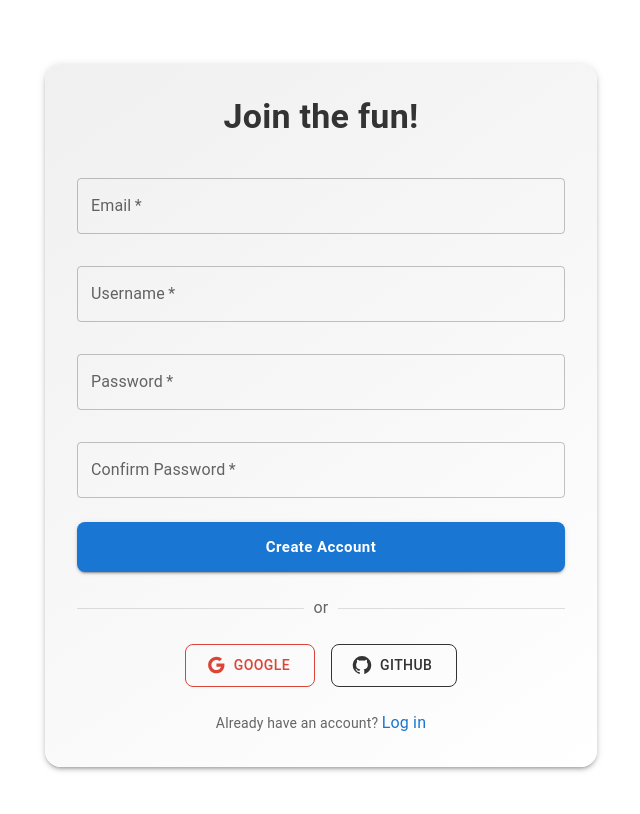
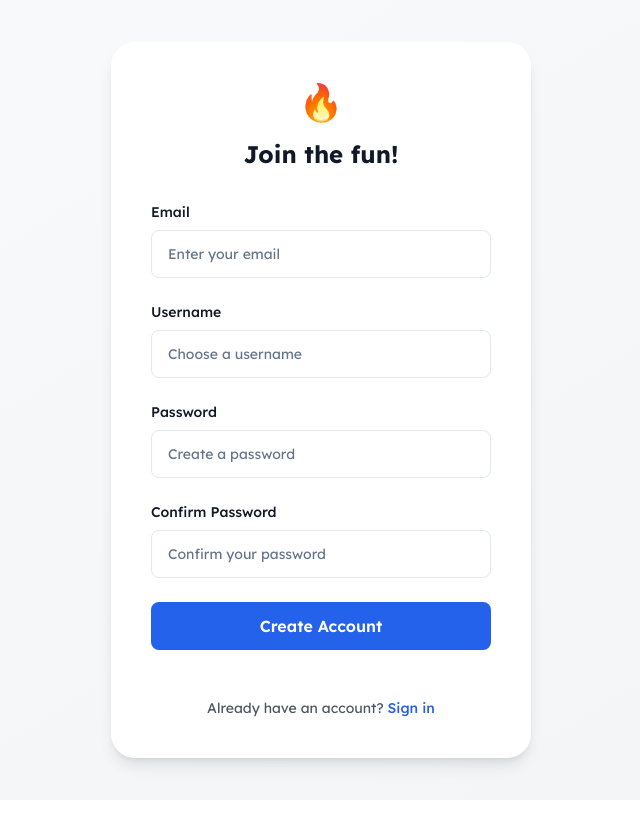
Before and after one commit to sablexis/hotseat, a Next.js app: page /Register in a window 1280 px wide. Shown: the top 814 px of the page, without its empty margins (319-959 px from the left). Built offline with nearby package versions, Linux system fonts and the light colour scheme; a web font is replaced by a local one.

Commit message:
:construction: reg page lookng good and sign in, i might have to see if everything is working

```diff
--- a/src/app/Register/page.jsx
+++ b/src/app/Register/page.jsx
@@ -1,4 +1,4 @@
-import RegisterForm from "@/components/RegisterForm";
+
 import styles from './styles.module.css'
 import RegisterPage from "@/components/RegisterPageComponent";
 
--- a/src/app/api/getDecks/userDeckRouter.js
+++ b/src/app/api/getDecks/userDeckRouter.js
@@ -1,11 +1,8 @@
-import NextAuth from "next-auth";
-import { NextResponse } from "next/server";
-import {options} from "./options";
 const express = require('express');
 const router = express.Router();
 // schema models
 const Deck = require('../models/Decks');
-const User = require('./models/User');
+const User = require('../../models/User');
 
 router.post('/add-question', async (req, res) => {
   // Implementation from the previous response
--- a/src/app/api/register/route.js
+++ b/src/app/api/register/route.js
@@ -1,42 +1,53 @@
 import User from "@/app/models/User";
 import { NextResponse } from "next/server";
 import bcrypt from "bcryptjs";
+import dbConnect from "@/lib/db";
 
 export async function POST(req){
     try{
+        // Connect to database
+        await dbConnect();
+
         const body = await req.json();
-        const userData = body.formData
+        const userData = body.formData;
 
-        //confirm existence
-        if(!userData?.email || !userData.password){
-            return NextResponse.json({message: "All fields required", err}, {status: 400});
+        // Confirm all required fields exist
+        if(!userData?.email || !userData?.username || !userData?.password){
+            return NextResponse.json({message: "Email, username, and password are required"}, {status: 400});
         }
 
-        //check duplicates
-        const duplicates = await User.findOne({email: userData.email})
+        // Check for duplicate email or username
+        const duplicate = await User.findOne({
+            $or: [
+                { email: userData.email },
+                { username: userData.username }
+            ]
+        })
             .lean()
             .exec();
 
-        if (duplicates){
+        if (duplicate){
+            const field = duplicate.email === userData.email ? "Email" : "Username";
             return NextResponse.json({
-                message: "Duplicate Email"},
+                message: `${field} already exists`},
                 {status: 409}
             );
         }
 
-        const hashPassword = await bcrypt.hash(userData.password, 10)
+        // Hash password
+        const hashPassword = await bcrypt.hash(userData.password, 10);
         userData.password = hashPassword;
 
-        await User.create(userData)
+        // Create user
+        await User.create(userData);
         return NextResponse.json({
-            message: "User Created"},
+            message: "User created successfully"},
             {status: 201}
         );
 
-
     }catch(error){
-        console.log(error)
-        return NextResponse().json({message: "Error", err}, {status: 500});
+        console.log(error);
+        return NextResponse.json({message: "Error creating user", error: error.message}, {status: 500});
     }
 
 }
--- a/src/app/models/User.js
+++ b/src/app/models/User.js
@@ -1,24 +1,43 @@
-const mongoose = require('mongoose');
+import mongoose from 'mongoose';
 
+const userSchema = new mongoose.Schema({
+  email: {
+    type: String,
+    required: [true, 'Email is required'],
+    unique: true,
+    trim: true,
+    lowercase: true,
+  },
+  username: {
+    type: String,
+    required: [true, 'Username is required'],
+    unique: true,
+    trim: true,
+    minLength: [3, 'Username must be at least 3 characters long'],
+  },
+  password: {
+    type: String,
+    required: [true, 'Password is required'],
+  },
+  name: {
+    type: String,
+  },
+  decks: [{
+    type: mongoose.Schema.Types.ObjectId,
+    ref: 'Decks'
+  }]
+}, {
+  timestamps: true,
+});
 
+// Prevent password from being sent to client
+userSchema.set('toJSON', {
+  transform: function(doc, ret) {
+    delete ret.password;
+    return ret;
+  }
+});
 
+const User = mongoose.models.User || mongoose.model('User', userSchema);
 
-    const userSchema = new mongoose.Schema({
-        name: String,
-        email: String,
-        password: String,
-    },{
-        timestamps: true,
-        decks: [{type: mongoose.Schema.Types.ObjectID, ref: 'Decks'}]
-    }
-    );
-    // use `await mongoose.connect('mongodb://user:password@127.0.0.1:27017/test');` if your database has auth enabled
-    export default mongoose.models.User || mongoose.model('User', userSchema);
-
-
-
-
-
-
-
-//;
+export default User;
--- a/src/components/RegisterPageComponent.jsx
+++ b/src/components/RegisterPageComponent.jsx
@@ -1,302 +1,219 @@
 "use client"
-import React, { useState } from 'react';
-import {
-  Box,
-  Button,
-  TextField,
-  Typography,
-  Paper,
-  Divider,
-  IconButton,
-  Snackbar,
-  Alert,
-  Container,
-  InputAdornment,
-} from '@mui/material';
-import { Google as GoogleIcon, GitHub as GitHubIcon } from '@mui/icons-material';
-import { motion } from 'motion/react';
 
-const RegisterPage = () => {
-  const [email, setEmail] = useState('');
-  const [username, setUsername] = useState('');
-  const [password, setPassword] = useState('');
-  const [confirmPassword, setConfirmPassword] = useState('');
-  const [error, setError] = useState('');
-  const [success, setSuccess] = useState(false);
-  const [isLoading, setIsLoading] = useState(false);
-  const [showPassword, setShowPassword] = useState(false);
+import { useState } from "react"
+import { useRouter } from "next/navigation"
+import { Button } from "@/components/ui/button"
+import { Input } from "@/components/ui/input"
+import { Label } from "@/components/ui/label"
+import { Alert } from "@/components/ui/alert"
+import Link from "next/link"
+
+export default function RegisterPage() {
+  const [email, setEmail] = useState("")
+  const [username, setUsername] = useState("")
+  const [password, setPassword] = useState("")
+  const [confirmPassword, setConfirmPassword] = useState("")
+  const [isLoading, setIsLoading] = useState(false)
+  const [error, setError] = useState("")
+  const [success, setSuccess] = useState(false)
+  const router = useRouter()
 
   const validateForm = () => {
-    const errors = [];
+    const errors = []
 
     // Email validation
-    const emailRegex = /^[^\s@]+@[^\s@]+\.[^\s@]+$/;
+    const emailRegex = /^[^\s@]+@[^\s@]+\.[^\s@]+$/
     if (!email) {
-      errors.push('Email is required');
+      errors.push("Email is required")
     } else if (!emailRegex.test(email)) {
-      errors.push('Please enter a valid email address');
+      errors.push("Please enter a valid email address")
     }
 
     // Username validation
     if (!username) {
-      errors.push('Username is required');
+      errors.push("Username is required")
     } else if (username.length < 3) {
-      errors.push('Username must be at least 3 characters long');
+      errors.push("Username must be at least 3 characters long")
     }
 
     // Password validation
     if (!password) {
-      errors.push('Password is required');
+      errors.push("Password is required")
     } else if (password.length < 8) {
-      errors.push('Password must be at least 8 characters long');
-    } else if (!/(?=.*[a-z])(?=.*[A-Z])(?=.*\d)/.test(password)) {
-      errors.push('Password must contain at least one uppercase letter, one lowercase letter, and one number');
+      errors.push("Password must be at least 8 characters long")
     }
 
     // Password confirmation
     if (password !== confirmPassword) {
-      errors.push("Passwords don't match!");
+      errors.push("Passwords don't match")
     }
 
     if (errors.length > 0) {
-      setError(errors.join('\n'));
-      return false;
+      setError(errors.join(". "))
+      return false
     }
-    return true;
-  };
+    return true
+  }
 
-  const handleEmailRegister = async (e) => {
-    e.preventDefault();
+  const handleSubmit = async (e) => {
+    e.preventDefault()
 
-    if (!validateForm()) return;
+    if (!validateForm()) return
 
-    setIsLoading(true);
-    setError('');
+    setIsLoading(true)
+    setError("")
 
     try {
-      const response = await fetch('/api/auth/register', {
-        method: 'POST',
+      const response = await fetch("/api/auth/register", {
+        method: "POST",
         headers: {
-          'Content-Type': 'application/json',
+          "Content-Type": "application/json",
         },
         body: JSON.stringify({ email, username, password }),
-      });
+      })
 
-      const data = await response.json();
+      const data = await response.json()
 
       if (response.ok) {
-        setSuccess(true);
-        // Redirect to login after successful registration
-        window.location.href = '/api/auth/signin?callbackUrl=/';
+        setSuccess(true)
+        setTimeout(() => {
+          router.push("/auth/signin")
+        }, 1500)
       } else {
-        setError(data.error || 'Registration failed');
+        setError(data.error || "Registration failed. Please try again.")
       }
     } catch (err) {
-      setError('Something went wrong. Please try again.');
+      setError("Something went wrong. Please try again.")
     } finally {
-      setIsLoading(false);
+      setIsLoading(false)
     }
-  };
-
-  const handleGoogleLogin = () => {
-    window.location.href = '/api/auth/google';
-  };
-
-  const handleGithubLogin = () => {
-    window.location.href = '/api/auth/github';
-  };
+  }
 
   return (
-    <Container maxWidth="sm" sx={{ mt: 8 }}>
-      <motion.div
-        initial={{ opacity: 0, y: 20 }}
-        animate={{ opacity: 1, y: 0 }}
-        transition={{ duration: 0.5 }}
+    <div className="min-h-screen w-full flex items-center justify-center p-4 bg-gradient-to-br from-gray-50 to-gray-100">
+      <div className="w-full max-w-[420px] animate-fade-in">
+        <div className="bg-white p-10 space-y-8 rounded-2xl shadow-lg">
+          {/* Logo/Icon */}
+          <div className="text-center">
+            <div className="inline-block text-4xl">🔥</div>
+            <h1 className="mt-4 text-2xl font-bold text-gray-900">Join the fun!</h1>
+          </div>
+
+          {/* Success Message */}
+          {success && (
+            <Alert className="bg-green-50 border-green-200">
+              <p className="text-sm text-green-600">Account created successfully! Redirecting to sign in...</p>
+            </Alert>
+          )}
+
+          {/* Error Message */}
+          {error && (
+            <Alert className="bg-red-50 border-red-200">
+              <p className="text-sm text-red-600">{error}</p>
+            </Alert>
+          )}
+
+          {/* Registration Form */}
+          <form onSubmit={handleSubmit} className="space-y-6">
+            <div className="space-y-2">
+              <Label
+                htmlFor="email"
+                className="text-sm font-medium text-gray-900"
               >
-        <Paper
-          elevation={3}
-          sx={{
-            p: 4,
-            borderRadius: 4,
-            background: 'linear-gradient(145deg, #f0f0f0, #ffffff)',
-          }}
-        >
-          <Typography
-            variant="h4"
-            align="center"
-            gutterBottom
-            sx={{ fontWeight: 'bold', color: '#333' }}
-          >
-            Join the fun!
-          </Typography>
-
-          <Box component="form" onSubmit={handleEmailRegister} sx={{ mt: 3 }}>
-            <TextField
-              fullWidth
-              label="Email"
-              variant="outlined"
-              margin="normal"
+                Email
+              </Label>
+              <Input
+                id="email"
+                type="email"
                 value={email}
                 onChange={(e) => setEmail(e.target.value)}
+                placeholder="Enter your email"
+                className="w-full h-12 px-4 py-3 border rounded-lg text-base transition-all duration-200 focus:ring-2 focus:ring-primary"
+                disabled={isLoading}
                 required
-              error={error.includes('Email')}
-              helperText={error.includes('Email') ? error : ''}
-              sx={{ mb: 2 }}
               />
+            </div>
 
-            <TextField
-              fullWidth
-              label="Username"
-              variant="outlined"
-              margin="normal"
+            <div className="space-y-2">
+              <Label
+                htmlFor="username"
+                className="text-sm font-medium text-gray-900"
+              >
+                Username
+              </Label>
+              <Input
+                id="username"
+                type="text"
                 value={username}
                 onChange={(e) => setUsername(e.target.value)}
+                placeholder="Choose a username"
+                className="w-full h-12 px-4 py-3 border rounded-lg text-base transition-all duration-200 focus:ring-2 focus:ring-primary"
+                disabled={isLoading}
                 required
-              error={error.includes('Username')}
-              helperText={error.includes('Username') ? error : ''}
-              sx={{ mb: 2 }}
               />
+            </div>
 
-            <TextField
-              fullWidth
-              label="Password"
-              type={showPassword ? 'text' : 'password'}
-              variant="outlined"
-              margin="normal"
+            <div className="space-y-2">
+              <Label
+                htmlFor="password"
+                className="text-sm font-medium text-gray-900"
+              >
+                Password
+              </Label>
+              <Input
+                id="password"
+                type="password"
                 value={password}
                 onChange={(e) => setPassword(e.target.value)}
+                placeholder="Create a password"
+                className="w-full h-12 px-4 py-3 border rounded-lg text-base transition-all duration-200 focus:ring-2 focus:ring-primary"
+                disabled={isLoading}
                 required
-              error={error.includes('Password')}
-              helperText={error.includes('Password') ? error : ''}
-              InputProps={{
-                endAdornment: (
-                  <InputAdornment position="end">
-                    <IconButton
-                      onClick={() => setShowPassword(!showPassword)}
-                      edge="end"
+              />
+            </div>
+
+            <div className="space-y-2">
+              <Label
+                htmlFor="confirmPassword"
+                className="text-sm font-medium text-gray-900"
               >
-                      {showPassword ? <i className="fas fa-eye-slash"></i> : <i className="fas fa-eye"></i>}
-                    </IconButton>
-                  </InputAdornment>
-                ),
-              }}
-              sx={{ mb: 2 }}
-            />
-
-            <TextField
-              fullWidth
-              label="Confirm Password"
+                Confirm Password
+              </Label>
+              <Input
+                id="confirmPassword"
                 type="password"
-              variant="outlined"
-              margin="normal"
                 value={confirmPassword}
                 onChange={(e) => setConfirmPassword(e.target.value)}
+                placeholder="Confirm your password"
+                className="w-full h-12 px-4 py-3 border rounded-lg text-base transition-all duration-200 focus:ring-2 focus:ring-primary"
+                disabled={isLoading}
                 required
-              error={error.includes('Passwords')}
-              helperText={error.includes('Passwords') ? error : ''}
-              sx={{ mb: 3 }}
               />
+            </div>
 
             <Button
               type="submit"
-              fullWidth
-              variant="contained"
-              color="primary"
-              size="large"
               disabled={isLoading}
-              sx={{
-                borderRadius: 2,
-                py: 1.5,
-                textTransform: 'none',
-                fontWeight: 'bold',
-                opacity: isLoading ? 0.5 : 1,
-                pointerEvents: isLoading ? 'none' : 'auto',
-              }}
+              className="w-full h-12 font-semibold text-base rounded-lg bg-primary text-white hover:bg-primary/90 transition-all duration-200 transform hover:scale-[1.02] disabled:opacity-50 disabled:cursor-not-allowed"
             >
-              {isLoading ? 'Creating Account...' : 'Create Account'}
+              {isLoading ? "Creating Account..." : "Create Account"}
             </Button>
-          </Box>
+          </form>
 
-          <Divider sx={{ my: 3 }}>
-            <Typography color="textSecondary">or</Typography>
-          </Divider>
-
-          <Box sx={{ display: 'flex', justifyContent: 'center', gap: 2 }}>
-            <motion.div whileHover={{ scale: 1.05 }} whileTap={{ scale: 0.95 }}>
-              <Button
-                onClick={handleGoogleLogin}
-                variant="outlined"
-                startIcon={<GoogleIcon />}
-                sx={{
-                  borderRadius: 2,
-                  py: 1,
-                  px: 3,
-                  borderColor: '#DB4437',
-                  color: '#DB4437',
-                  '&:hover': { borderColor: '#DB4437', opacity: 0.9 },
-                }}
+          {/* Sign In Link */}
+          <div className="text-center pt-4">
+            <p className="text-sm text-gray-600">
+              Already have an account?{" "}
+              <Link
+                href="/auth/signin"
+                className="font-medium text-primary hover:underline transition-colors duration-200"
               >
-                Google
-              </Button>
-            </motion.div>
-
-            <motion.div whileHover={{ scale: 1.05 }} whileTap={{ scale: 0.95 }}>
-              <Button
-                onClick={handleGithubLogin}
-                variant="outlined"
-                startIcon={<GitHubIcon />}
-                sx={{
-                  borderRadius: 2,
-                  py: 1,
-                  px: 3,
-                  borderColor: '#333',
-                  color: '#333',
-                  '&:hover': { borderColor: '#333', opacity: 0.9 },
-                }}
-              >
-                GitHub
-              </Button>
-            </motion.div>
-          </Box>
-
-          <Typography
-            variant="body2"
-            align="center"
-            sx={{ mt: 3, color: 'text.secondary' }}
-          >
-            Already have an account?{' '}
-            <Typography
-              component="a"
-              href="/api/auth/signin?callbackUrl=/"
-              sx={{ color: 'primary.main', textDecoration: 'none' }}
-            >
-              Log in
-            </Typography>
-          </Typography>
-        </Paper>
-      </motion.div>
-
-      <Snackbar
-        open={!!error}
-        autoHideDuration={6000}
-        onClose={() => setError('')}
-      >
-        <Alert severity="error" onClose={() => setError('')}>
-          {error}
-        </Alert>
-      </Snackbar>
-
-      <Snackbar
-        open={success}
-        autoHideDuration={6000}
-        onClose={() => setSuccess(false)}
-      >
-        <Alert severity="success" onClose={() => setSuccess(false)}>
-          Account created successfully!
-        </Alert>
-      </Snackbar>
-    </Container>
-  );
-};
-
-export default RegisterPage;
+                Sign in
+              </Link>
+            </p>
+          </div>
+        </div>
+      </div>
+    </div>
+  )
+}
```
Also changed, not shown: src/app/api/auth/[...nextauth]/options.js (+6 -2 lines), src/models/User.js (deleted, +0 -36 lines). Lines whose indentation alone changed are shown as unchanged.
